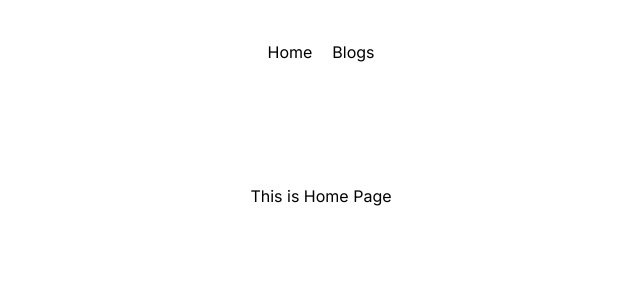
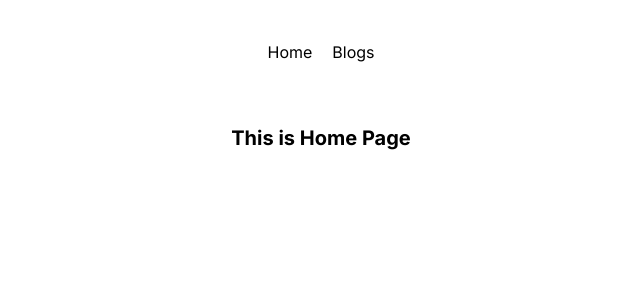
Before and after one commit to na0260/next-app, a Next.js app: page / in a window 1280 px wide. Shown: the top 300 px of the page, without its empty margins (319-959 px from the left). Built offline with nearby package versions, Linux system fonts and the light colour scheme.

Commit message:
margin modified

```diff
--- a/app/blog/[slug]/page.js
+++ b/app/blog/[slug]/page.js
@@ -21,12 +21,12 @@ const Page = async ({params}) => {
     const commentsPromise = getPostComments(id);
 
     return (
-        <div className="container mx-auto mt-20">
+        <div className="container mx-auto mt-5">
             <div className="row">
                 <div className="col-12">
-                    <h1 className="text-center font-bold text-xl pb-10">{post.title}</h1>
+                    <h1 className="text-center font-bold text-4xl pb-10">{post.title}</h1>
                     <p>{post.body}</p>
-                    <Suspense fallback={<h1 className="mt-5">Loading Comments.....</h1>}>
+                    <Suspense fallback={<h1 className="mt-5 font-bold">Loading Comments.....</h1>}>
                         <PostComments commentPromise={commentsPromise}/>
                     </Suspense>
                 </div>
--- a/app/blog/page.js
+++ b/app/blog/page.js
@@ -4,7 +4,7 @@ import Link from "next/link";
 const Page = async () => {
     const posts = await getAllPosts();
     return (
-        <div className="container mx-auto mt-20">
+        <div className="container mx-auto mt-5">
             <div className="row">
                 <div className="col-12">
                     <h1 className="text-center text-2xl font-bold pb-16">This is Blogs Page</h1>
@@ -12,7 +12,7 @@ const Page = async () => {
                         posts.map((post) => {
                             return (
                                 <Link key={post.id} href={`/blog/${post.id}?_title=${post.title}`}>
-                                    <p className="font-bold">
+                                    <p className="font-bold pb-4">
                                         {post.id} - {post.title}
                                     </p>
                                 </Link>
--- a/app/components/Navber.js
+++ b/app/components/Navber.js
@@ -2,7 +2,7 @@ import Link from "next/link";
 
 const Navber = () => {
     return (<div>
-        <div className="container mx-auto p-10">
+        <div className="container mx-auto py-10">
             <div className="row">
                 <div className="col-12">
                     <div className="flex space-x-5 justify-center">
--- a/app/components/PostComments.js
+++ b/app/components/PostComments.js
@@ -2,7 +2,7 @@ const PostComments = async ({commentPromise}) => {
     const comments = await commentPromise;
     return (
         <div className="mt-5">
-            <h1 className="font-bold text-lg">Post Comments</h1>
+            <h1 className="font-bold text-xl">Post Comments</h1>
             <div className="mt-5">
                 {
                     comments.map((comment) =>
--- a/app/page.js
+++ b/app/page.js
@@ -2,10 +2,10 @@ import Image from 'next/image'
 
 export default function Home() {
   return (
-      <div className="container mx-auto mt-20">
+      <div className="container mx-auto mt-5">
         <div className="row">
           <div className="col-12">
-            <h1 className="text-center">This is Home Page</h1>
+            <h1 className="text-center font-bold text-xl">This is Home Page</h1>
           </div>
         </div>
       </div>
```
